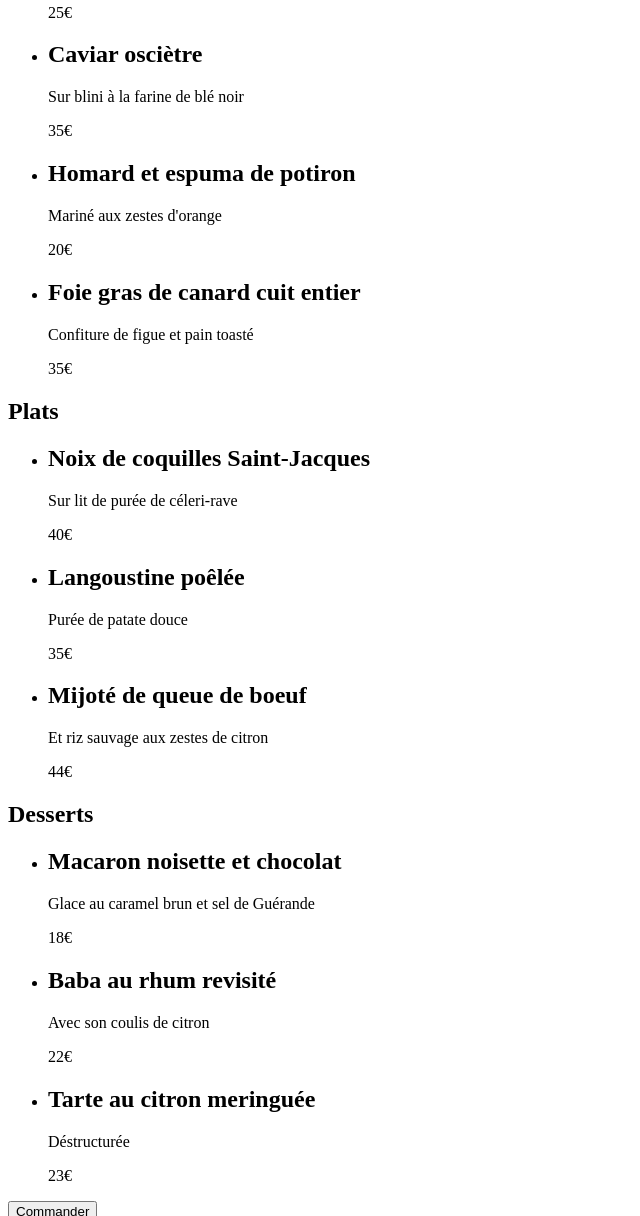
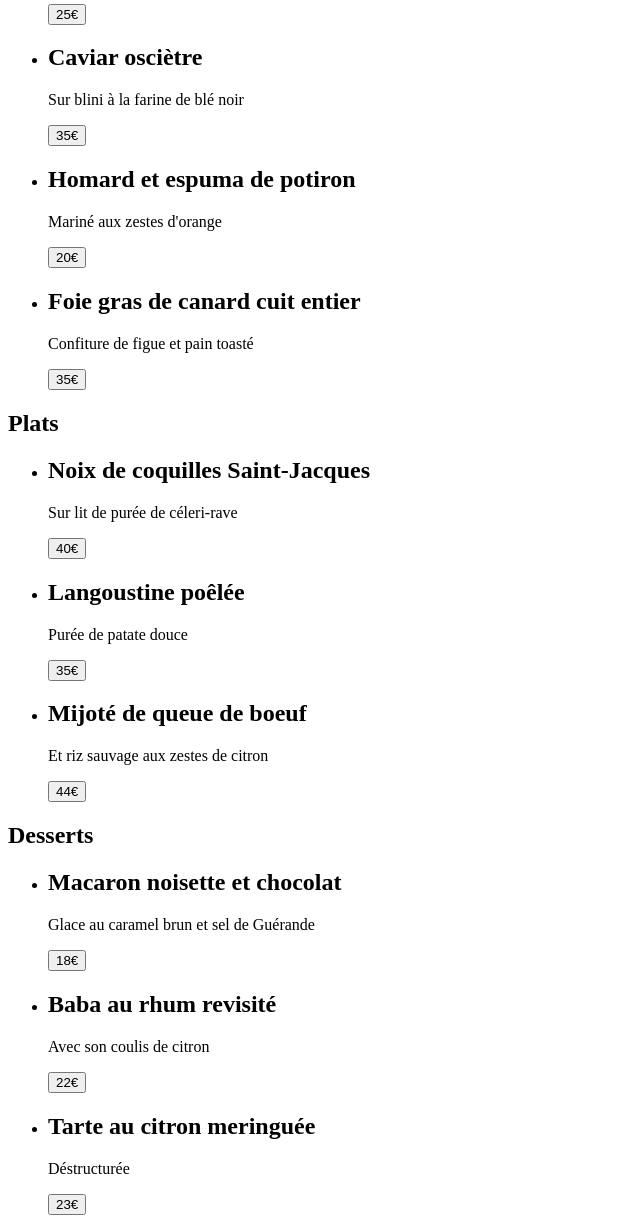
Before and after one commit to astridsen/ohmyfood, a website: page menu_la-note-enchantee.html in a window 1280 px wide. Shown: the part 556-1772 px from the top of the page, without its empty margins (0-640 px from the left). Drawn offline with Linux system fonts and the light colour scheme.

Commit message:
Modification bouton prix des menus

```diff
--- a/menu_la-note-enchantee.html
+++ b/menu_la-note-enchantee.html
@@ -29,22 +29,22 @@
             <li>
                 <h2>Ravioles de foie gras</h2>
                 <p>Accompagnés de leur crème à la truffe</p>
-                <p>25€</p>
+                <button class="menu__heading--button">25€</button>
             </li>
             <li>
                 <h2>Caviar osciètre</h2>
                 <p>Sur blini à la farine de blé noir</p>
-                <p>35€</p>
+                <button class="menu__heading--button">35€</button>
             </li>
             <li>
                 <h2>Homard et espuma de potiron</h2>
                 <p>Mariné aux zestes d'orange</p>
-                <p>20€</p>
+                <button class="menu__heading--button">20€</button>
             </li>
             <li>
                 <h2>Foie gras de canard cuit entier</h2>
                 <p>Confiture de figue et pain toasté</p>
-                <p>35€</p>
+                <button class="menu__heading--button">35€</button>
             </li>
         </ul>
     </section>
@@ -54,17 +54,17 @@
             <li>
                 <h2>Noix de coquilles Saint-Jacques</h2>
                 <p>Sur lit de purée de céleri-rave</p>
-                <p>40€</p>
+                <button class="menu__heading--button">40€</button>
             </li>
             <li>
                 <h2>Langoustine poêlée</h2>
                 <p>Purée de patate douce</p>
-                <p>35€</p>
+                <button class="menu__heading--button">35€</button>
             </li>
             <li>
                 <h2>Mijoté de queue de boeuf</h2>
                 <p>Et riz sauvage aux zestes de citron</p>
-                <p>44€</p>
+                <button class="menu__heading--button">44€</button>
             </li>
         </ul>
     </section>
@@ -74,17 +74,17 @@
             <li>
                 <h2>Macaron noisette et chocolat</h2>
                 <p>Glace au caramel brun et sel de Guérande</p>
-                <p>18€</p>
+                <button class="menu__heading--button">18€</button>
             </li>
             <li>
                 <h2>Baba au rhum revisité</h2>
                 <p>Avec son coulis de citron</p>
-                <p>22€</p>
+                <button class="menu__heading--button">22€</button>
             </li>
             <li>
                 <h2>Tarte au citron meringuée</h2>
                 <p>Déstructurée</p>
-                <p>23€</p>
+                <button class="menu__heading--button">23€</button>
             </li>
         </ul>
     </section>
```
Also changed, not shown: menu_a-la-francaise.html (+9 -9 lines), menu_la-palette-du-gout.html (+9 -9 lines), menu_le-delice-des-sens.html (+9 -9 lines).
